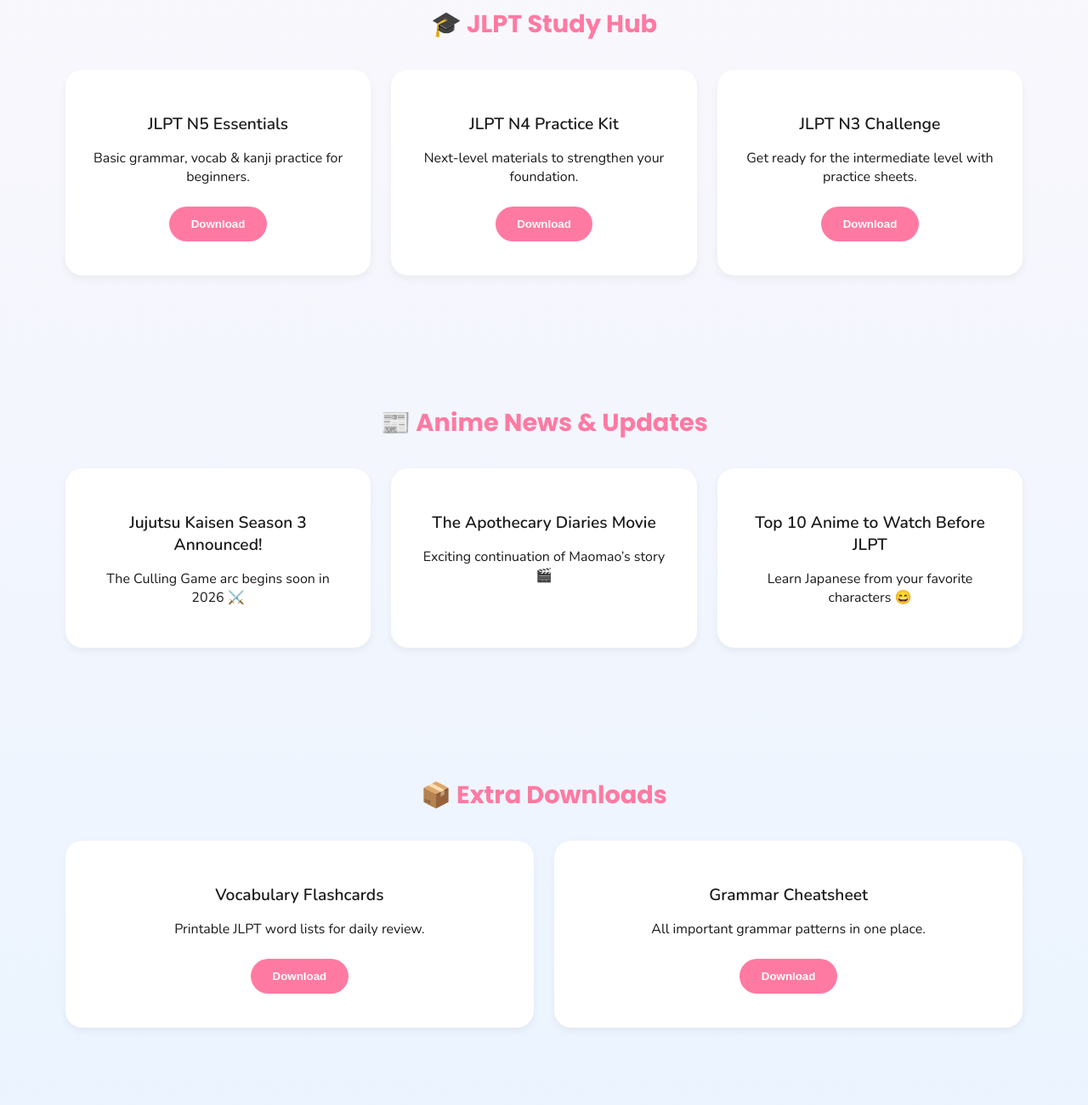
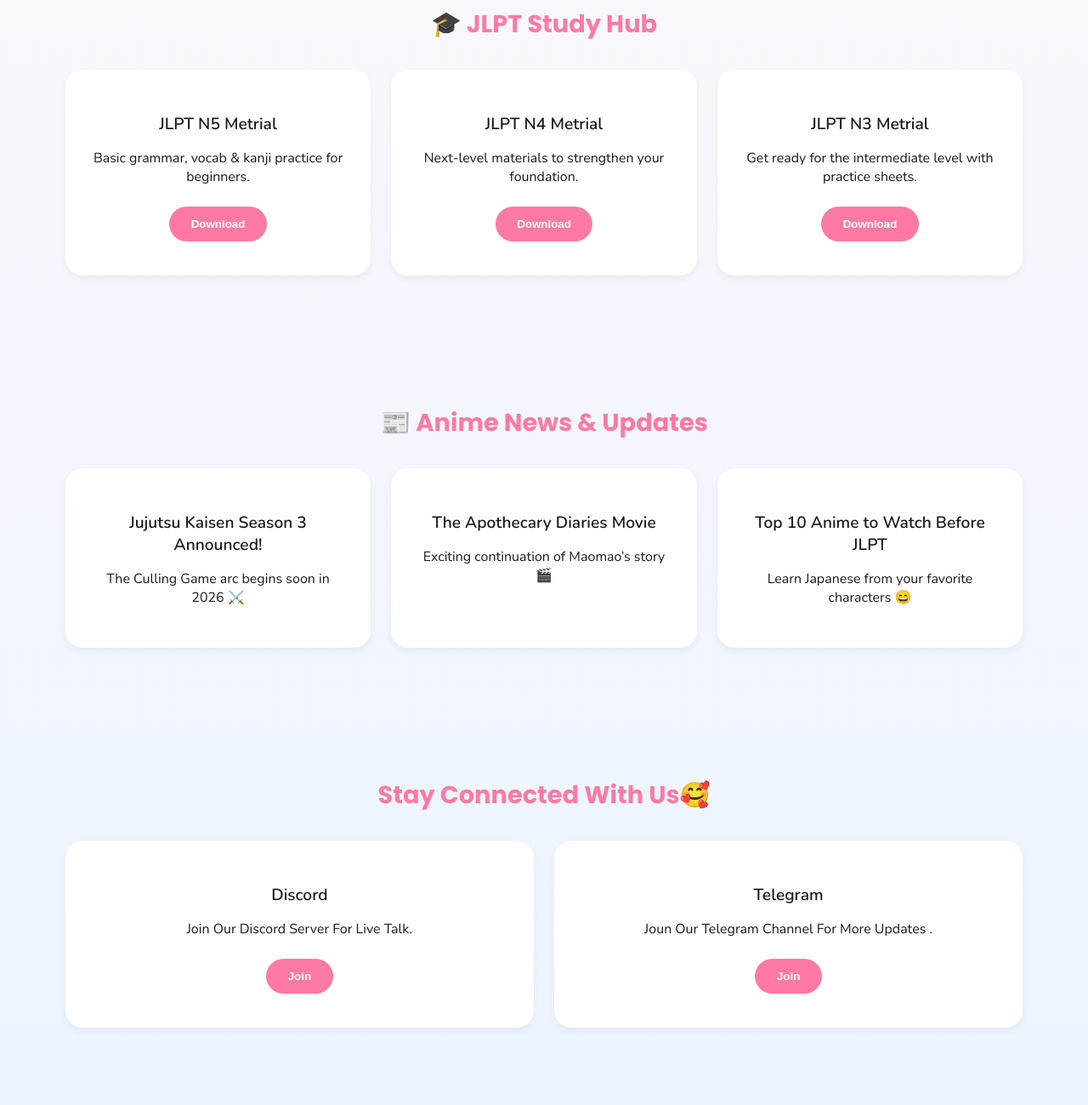
Before and after one commit to xaarumix/JPClassroom, a plain HTML site: page index.html in a window 1280 px wide. Shown: the part 580-1880 px from the top of the page at 85% size. Drawn offline with nearby package versions, Linux system fonts and the light colour scheme.

Commit message:
Update index.html

```diff
--- a/index.html
+++ b/index.html
@@ -167,17 +167,17 @@
     <h2 class="section-title">🎓 JLPT Study Hub</h2>
     <div class="grid">
       <div class="card">
-        <h3>JLPT N5 Essentials</h3>
+        <h3>JLPT N5 Metrial</h3>
         <p>Basic grammar, vocab & kanji practice for beginners.</p>
         <button class="btn" onclick="window.open('./pdfs/N5.pdf', '_blank')">Download</button>
       </div>
       <div class="card">
-        <h3>JLPT N4 Practice Kit</h3>
+        <h3>JLPT N4 Metrial</h3>
         <p>Next-level materials to strengthen your foundation.</p>
         <button class="btn" onclick="window.open('./pdfs/N4.pdf', '_blank')">Download</button>
       </div>
       <div class="card">
-        <h3>JLPT N3 Challenge</h3>
+        <h3>JLPT N3 Metrial</h3>
         <p>Get ready for the intermediate level with practice sheets.</p>
         <button class="btn" onclick="window.open('./pdfs/N3.pdf', '_blank')">Download</button>
       </div>
@@ -199,17 +199,17 @@
       </div>
     </div>
   </section>  <section id="downloads">
-    <h2 class="section-title">📦 Extra Downloads</h2>
+    <h2 class="section-title">Stay Connected With Us🥰</h2>
     <div class="grid">
       <div class="card">
-        <h3>Vocabulary Flashcards</h3>
-        <p>Printable JLPT word lists for daily review.</p>
-        <button class="btn" onclick="window.open('./pdfs/vocab.pdf', '_blank')">Download</button>
+        <h3>Discord</h3>
+        <p>Join Our Discord Server For Live Talk.</p>
+        <button class="btn" onclick="window.open('./pdfs/vocab.pdf', '_blank')">Join</button>
       </div>
       <div class="card">
-        <h3>Grammar Cheatsheet</h3>
-        <p>All important grammar patterns in one place.</p>
-        <button class="btn" onclick="window.open('./pdfs/grammar.pdf', '_blank')">Download</button>
+        <h3>Telegram</h3>
+        <p>Joun Our Telegram Channel For More Updates .</p>
+        <button class="btn" onclick="window.open('./pdfs/grammar.pdf', '_blank')">Join</button>
       </div>
     </div>
   </section>  <section id="about">
```
